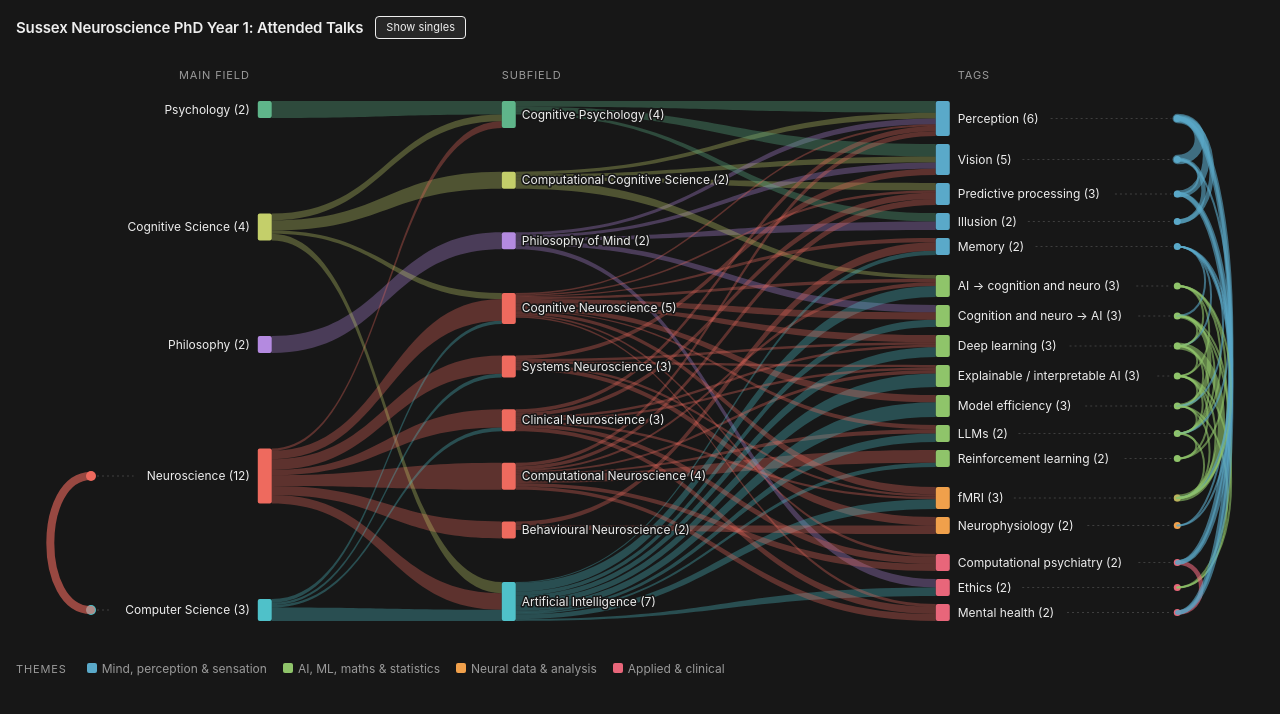
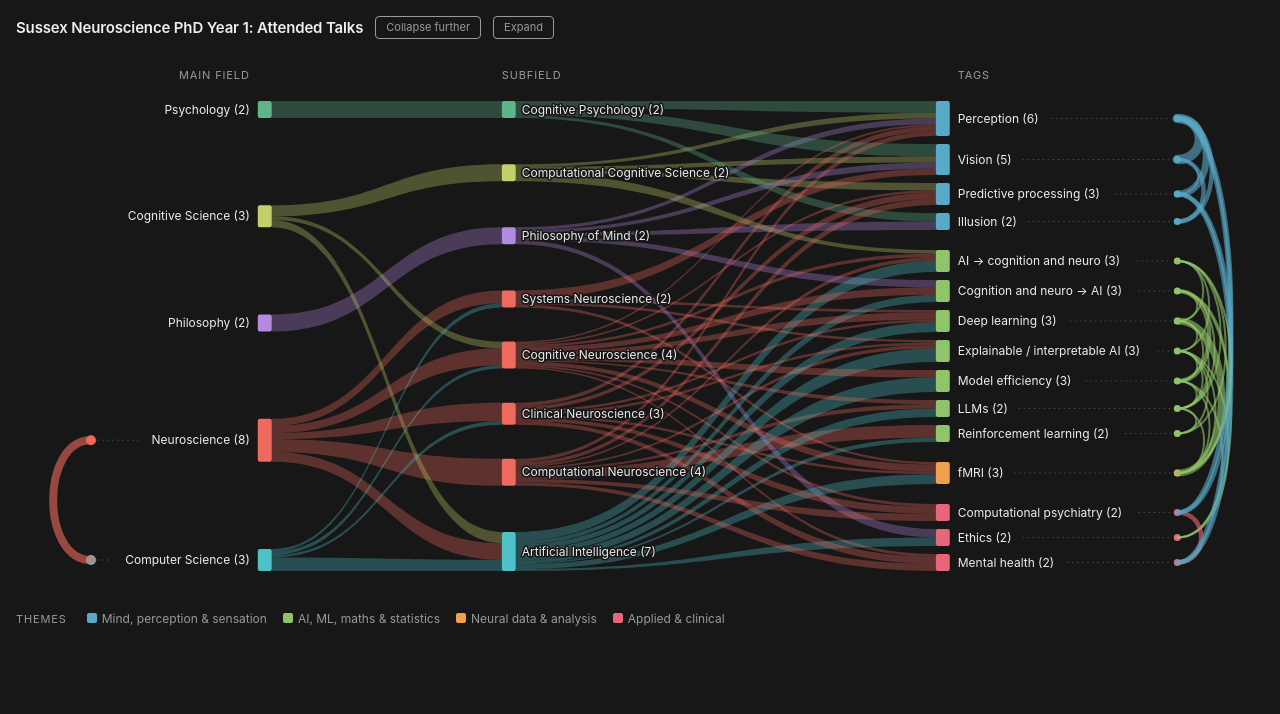
Before and after one commit to cathycroome/talks, a plain HTML site: page index.html in a window 1280 px wide. Both pictures are taken after a click on the button "Hide singles". Drawn offline with Linux system fonts and the light colour scheme.

Commit message:
extend collapse and expandfunctionality

```diff
--- a/index.html
+++ b/index.html
@@ -13,8 +13,9 @@
   h1 { margin:0; font-size:15px; font-weight:600; letter-spacing:-.01em; }
   button { background:none; border:1px solid var(--muted); color:var(--muted); border-radius:4px;
            padding:3px 10px; font:inherit; font-size:11px; cursor:pointer; transition:border-color .15s, color .15s; }
-  button:hover, button.active { border-color:var(--fg); color:var(--fg); }
-  button.active { background:rgba(255,255,255,.07); }
+  button:hover:not(:disabled) { border-color:var(--fg); color:var(--fg); }
+  button:disabled { opacity:.35; cursor:default; }
+  #level { font-size:11px; color:var(--muted); }
 
   #chart { overflow-x:auto; }
   svg { display:block; margin:0 auto; }
@@ -47,7 +48,9 @@
 
 <header>
   <h1>Sussex Neuroscience PhD Year 1: Attended Talks</h1>
-  <button id="tog-singles">Hide singles</button>
+  <button id="collapse">Hide singles</button>
+  <button id="expand" hidden>Expand</button>
+  <span id="level"></span>
 </header>
 <div id="chart"><svg id="svg"></svg></div>
 <div id="legend"></div>
@@ -90,6 +93,7 @@ const countBy = (talks, kind) => {
   for (const t of talks) for (const x of t[kind]) c.set(x, (c.get(x) || 0) + 1);
   return c;
 };
+const countAll = talks => Object.fromEntries(KINDS.map(k => [k, countBy(talks, k)]));
 function svgEl(tag, attrs, parent) {
   const el = document.createElementNS("http://www.w3.org/2000/svg", tag);
   for (const [k, v] of Object.entries(attrs)) el.setAttribute(k, v);
@@ -142,7 +146,7 @@ function describe(t) {
 
 // Ribbons between neighbouring columns, and pairs of fields/tags that share a talk
 function buildModel(talks) {
-  const counts = Object.fromEntries(KINDS.map(k => [k, countBy(talks, k)]));
+  const counts = countAll(talks);
   const segs = [new Map(), new Map()];
   const pairs = { fields: new Map(), topics: new Map() };
 
@@ -177,7 +181,7 @@ function draw(talks) {
   if (!talks.length) { $("caption").textContent = "No talks found. Check the column names in CONFIG."; return; }
 
   const { unit, top, nodeW, flow } = CONFIG;
-  const gap = hideSingles ? 8 : 4, themeGap = hideSingles ? 20 : 12;
+  const gap = step ? 8 : 4, themeGap = step ? 20 : 12;   // more room once collapsed
   const { counts, segs, pairs } = buildModel(talks);
 
   // Order: tags by theme then popularity; fields and subfields level with the tags their talks use
@@ -196,22 +200,27 @@ function draw(talks) {
   const fieldPos = f => Math.round(avgTopic("fields", f));
   const fields = [...counts.fields.keys()].sort((a, b) =>
     single(a) - single(b) || fieldPos(a) - fieldPos(b) || counts.fields.get(b) - counts.fields.get(a));
-  const parentField = s => {
+  // A subfield's field: from CONFIG.parents, by name, or else the field most of its talks belong to
+  const parentOf = (s, fieldList, talkList) => {
     if (CONFIG.parents[s]) return CONFIG.parents[s];
-    const byName = fields.filter(f => s.toLowerCase().endsWith(f.toLowerCase()) || s.toLowerCase().startsWith(f.toLowerCase()));
+    const byName = fieldList.filter(f => s.toLowerCase().endsWith(f.toLowerCase()) || s.toLowerCase().startsWith(f.toLowerCase()));
     if (byName.length) return byName.sort((a, b) => b.length - a.length)[0];
-    const w = new Map();   // otherwise the field most of its talks belong to
-    talks.filter(t => t.subs.includes(s)).forEach(t => t.fields.forEach(f => w.set(f, (w.get(f) || 0) + 1 / t.fields.length)));
-    return [...w].sort((a, b) => b[1] - a[1] || fields.indexOf(a[0]) - fields.indexOf(b[0]))[0][0];
+    const w = new Map();
+    talkList.filter(t => t.subs.includes(s)).forEach(t => t.fields.forEach(f => w.set(f, (w.get(f) || 0) + 1 / t.fields.length)));
+    return [...w].sort((a, b) => b[1] - a[1] || fieldList.indexOf(a[0]) - fieldList.indexOf(b[0]))[0][0];
   };
+  // Subfields sit under a visible field, but keep their own field's colour when that field is hidden
+  const allFields = [...countAll(allTalks).fields.keys()];
+  const parentField = s => parentOf(s, fields, talks);
+  const colourField = s => parentOf(s, allFields, allTalks);
   const subs = [...counts.subs.keys()].sort((a, b) =>
     fields.indexOf(parentField(a)) - fields.indexOf(parentField(b)) || avgTopic("subs", a) - avgTopic("subs", b));
   const order = { fields, subs, topics };
   const themes = topics.some(t => themeOf(t) === themeNames.length) ? [...themeNames, "Other"] : themeNames;
 
   const themeColor = g => CONFIG.themePalette[g % CONFIG.themePalette.length];
-  const fieldColor = Object.fromEntries(fields.map((f, i) => [f, CONFIG.fieldColors[f] || CONFIG.fieldPalette[i % CONFIG.fieldPalette.length]]));
-  const color = { fields: f => fieldColor[f], subs: s => fieldColor[parentField(s)], topics: t => themeColor(themeOf(t)) };
+  const fieldColor = Object.fromEntries(allFields.map((f, i) => [f, CONFIG.fieldColors[f] || CONFIG.fieldPalette[i % CONFIG.fieldPalette.length]]));
+  const color = { fields: f => fieldColor[f], subs: s => fieldColor[colourField(s)], topics: t => themeColor(themeOf(t)) };
 
   // Column positions, from measured label widths
   const ctx = document.createElement("canvas").getContext("2d");
@@ -375,19 +384,24 @@ document.addEventListener("click", e => {
   if (locked && !e.target.closest("#chart, #legend, #caption")) clearHighlight();
 });
 
-/* ============================== LOAD + HIDE SINGLES ============================== */
-let allTalks = [], hideSingles = false;
+/* ============================== LOAD + COLLAPSE ============================== */
+// Collapse level n hides fields, subfields and tags with n or fewer talks in the full chart.
+// steps lists the levels that change the chart; step indexes it (0 = full chart).
+let allTalks = [], steps = [0], step = 0;
 
-// Drop fields, subfields and tags used by only one talk; repeat until nothing changes,
-// since removing one can leave another with a single talk
-function visibleTalks() {
-  if (!hideSingles) return allTalks;
-  let talks = allTalks;
+// Talks as shown at a collapse level. After dropping nodes at or below the level, nodes left with a
+// single talk are dropped repeatedly, since removing one can leave another with only one.
+// Talks without a field, subfield and tag are dropped, so every flow runs right through the chart.
+function visibleTalks(level) {
+  if (!level) return allTalks;
+  const prune = (talks, keep) => talks
+    .map(t => ({ ...t, ...Object.fromEntries(KINDS.map(k => [k, t[k].filter(x => keep(k, x))])) }))
+    .filter(t => t.fields.length && t.subs.length && t.topics.length);
+  const full = countAll(allTalks);
+  let talks = prune(allTalks, (k, x) => full[k].get(x) > level);
   for (let i = 0; i < 10; i++) {
-    const counts = Object.fromEntries(KINDS.map(k => [k, countBy(talks, k)]));
-    const next = talks
-      .map(t => ({ ...t, ...Object.fromEntries(KINDS.map(k => [k, t[k].filter(x => counts[k].get(x) > 1)])) }))
-      .filter(t => t.fields.length && t.subs.length);
+    const counts = countAll(talks);
+    const next = prune(talks, (k, x) => counts[k].get(x) > 1);
     const same = JSON.stringify(next) === JSON.stringify(talks);
     talks = next;
     if (same) break;
@@ -395,16 +409,33 @@ function visibleTalks() {
   return talks;
 }
 
-$("tog-singles").addEventListener("click", () => {
-  hideSingles = !hideSingles;
-  $("tog-singles").classList.toggle("active", hideSingles);
-  $("tog-singles").textContent = hideSingles ? "Show singles" : "Hide singles";
-  draw(visibleTalks());
-});
+// Levels that change the chart, stopping before it would be empty
+function findSteps() {
+  steps = [0];
+  let prev = JSON.stringify(allTalks);
+  const maxCount = Math.max(...Object.values(countAll(allTalks)).flatMap(c => [...c.values()]));
+  for (let level = 1; level < maxCount; level++) {
+    const talks = visibleTalks(level);
+    if (!talks.length) break;
+    const json = JSON.stringify(talks);
+    if (json !== prev) { steps.push(level); prev = json; }
+  }
+}
+
+function render() {
+  const level = steps[step];
+  $("collapse").textContent = step ? "Collapse further" : "Hide singles";
+  $("collapse").disabled = step === steps.length - 1;
+  $("expand").hidden = step === 0;
+  $("level").textContent = level >= 2 ? `Hiding anything with ${level} or fewer talks` : "";
+  draw(visibleTalks(level));
+}
+$("collapse").addEventListener("click", () => { step++; render(); });
+$("expand").addEventListener("click", () => { step--; render(); });
 
 fetch(CONFIG.csv)
   .then(r => { if (!r.ok) throw new Error(r.status); return r.text(); })
-  .then(text => { allTalks = readTalks(parseCSV(text)); draw(allTalks); })
+  .then(text => { allTalks = readTalks(parseCSV(text)); findSteps(); render(); })
   .catch(err => { $("caption").textContent = `Could not load ${CONFIG.csv} (${err.message}). Is it next to this page and served over http?`; });
 </script>
 </body>
```
Also changed, not shown: 1 other file.
